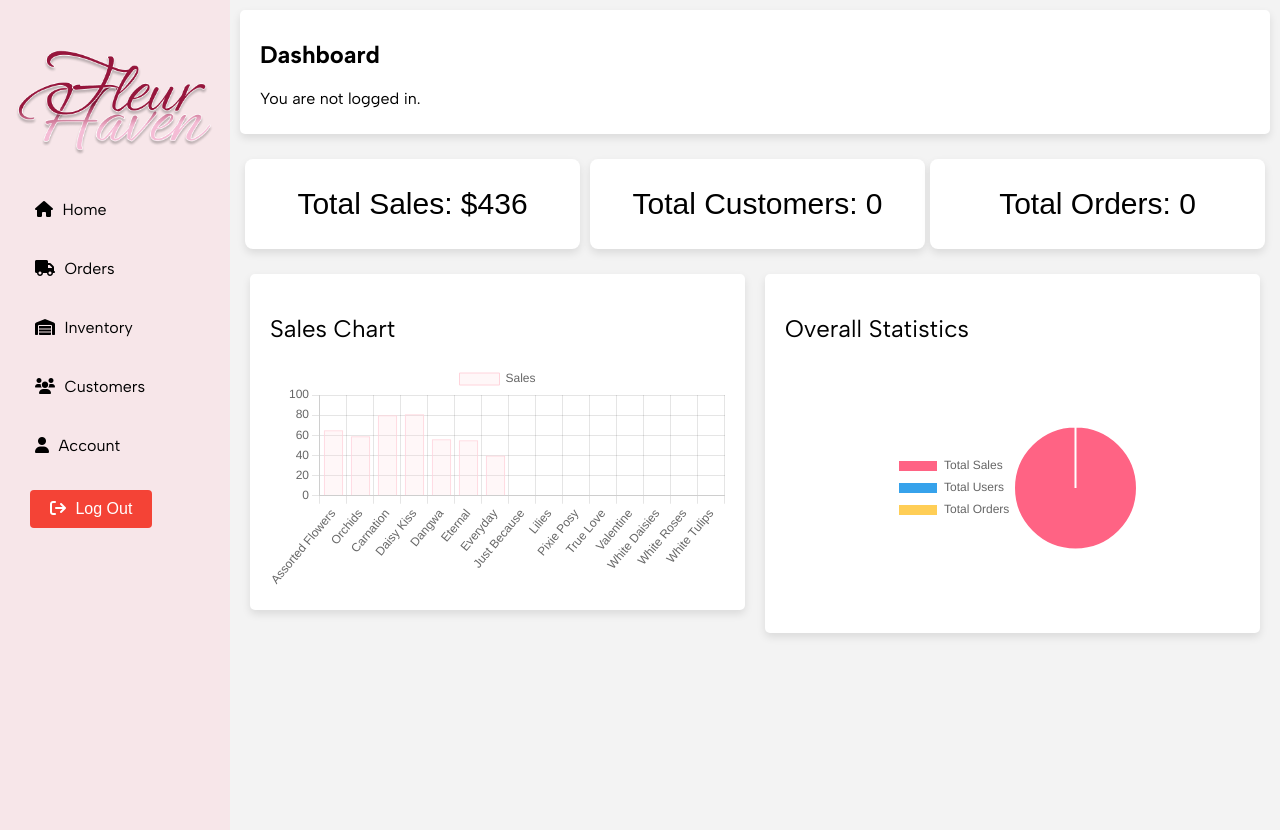
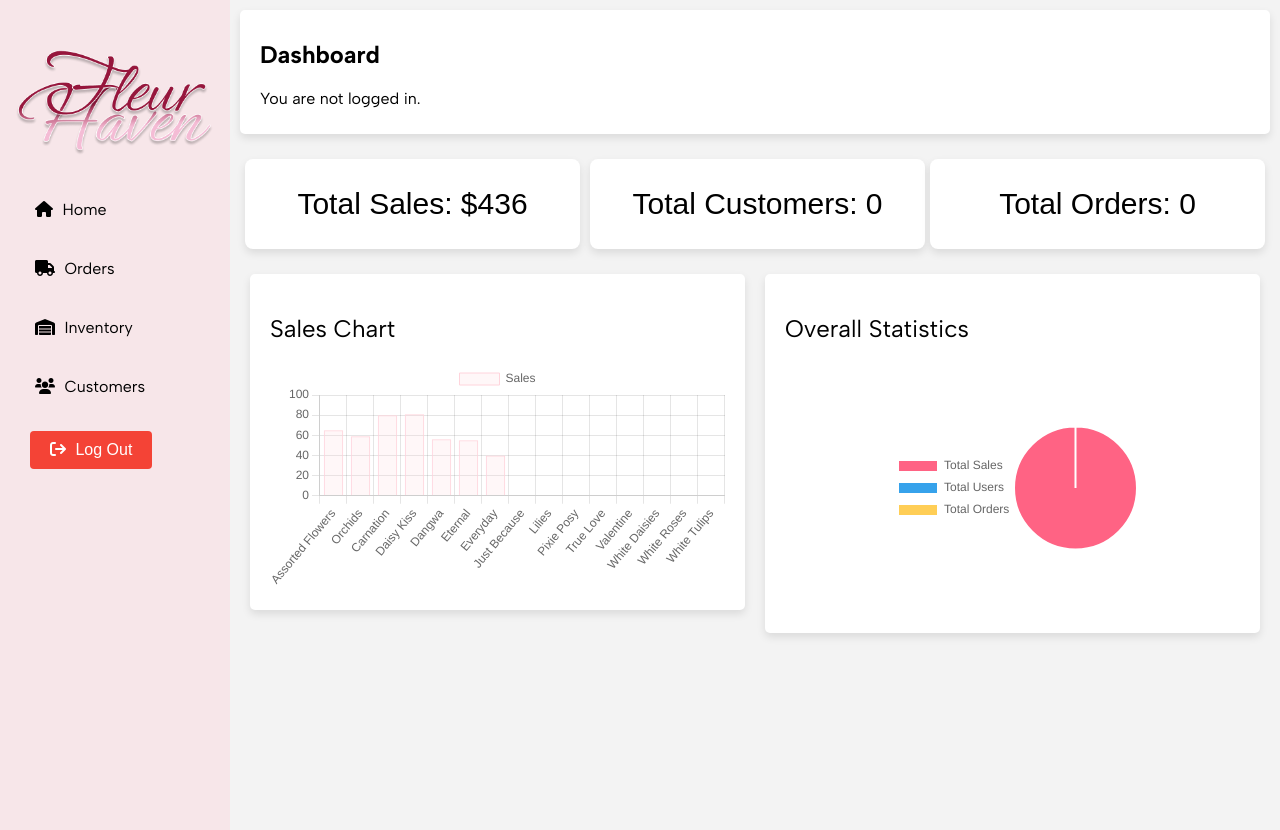
Before and after one commit to ayachi01/FleurBackend, a PHP site: page /FleurBackend/home.php in a window 1280 px wide. Run offline with PHP 8.4, Linux system fonts and the light colour scheme; data that the repository does not hold is empty; some web fonts are replaced.

Commit message:
temporarily remove account tab

```diff
--- a/customers.php
+++ b/customers.php
@@ -39,7 +39,6 @@ $connection->close();
         <a href="orders.php"><i class="fa-solid fa-truck"></i> Orders</a>
         <a href="inventory.php"><i class="fa-solid fa-warehouse"></i>Inventory</a>
         <a href="customers.php"><i class="fa-solid fa-users"></i> Costumers</a>
-        <a href="account.html"><i class="fa-solid fa-user"></i> Account</a>
         <button class="logout-button" onclick="confirmLogout()"><i class="fa-solid fa-arrow-right-from-bracket"></i> Log Out</button>
 
     </div>
--- a/home.php
+++ b/home.php
@@ -48,7 +48,6 @@ if (isset($_SESSION['email'])) {
         <a href="orders.php"><i class="fa-solid fa-truck"></i> Orders</a>
         <a href="inventory.php"><i class="fa-solid fa-warehouse"></i> Inventory</a>
         <a href="customers.php"><i class="fa-solid fa-users"></i> Customers</a>
-        <a href="account.html"><i class="fa-solid fa-user"></i> Account</a>
         <button class="logout-button" onclick="confirmLogout()"><i class="fa-solid fa-arrow-right-from-bracket"></i> Log Out</button>
     </div>
 
--- a/inventory.php
+++ b/inventory.php
@@ -72,7 +72,6 @@ $connection->close();
     <a href="orders.php"><i class="fa-solid fa-truck"></i> Orders</a>
     <a href="inventory.php"><i class="fa-solid fa-warehouse"></i> Inventory</a>
     <a href="customers.php"><i class="fa-solid fa-users"></i> Customers</a>
-    <a href="account.html"><i class="fa-solid fa-user"></i> Account</a>
     <button class="logout-button" onclick="confirmLogout()"><i class="fa-solid fa-arrow-right-from-bracket"></i> Log Out</button>
 </div>
 
--- a/orders.php
+++ b/orders.php
@@ -78,7 +78,6 @@ $connection->close();
     <a href="orders.php"><i class="fa-solid fa-truck"></i> Orders</a>
     <a href="inventory.php"><i class="fa-solid fa-warehouse"></i> Inventory</a>
     <a href="customers.php"><i class="fa-solid fa-users"></i> Customers</a>
-    <a href="account.html"><i class="fa-solid fa-user"></i> Account</a>
     <button class="logout-button" onclick="confirmLogout()"><i class="fa-solid fa-arrow-right-from-bracket"></i> Log Out</button>
 </div>
 
```
